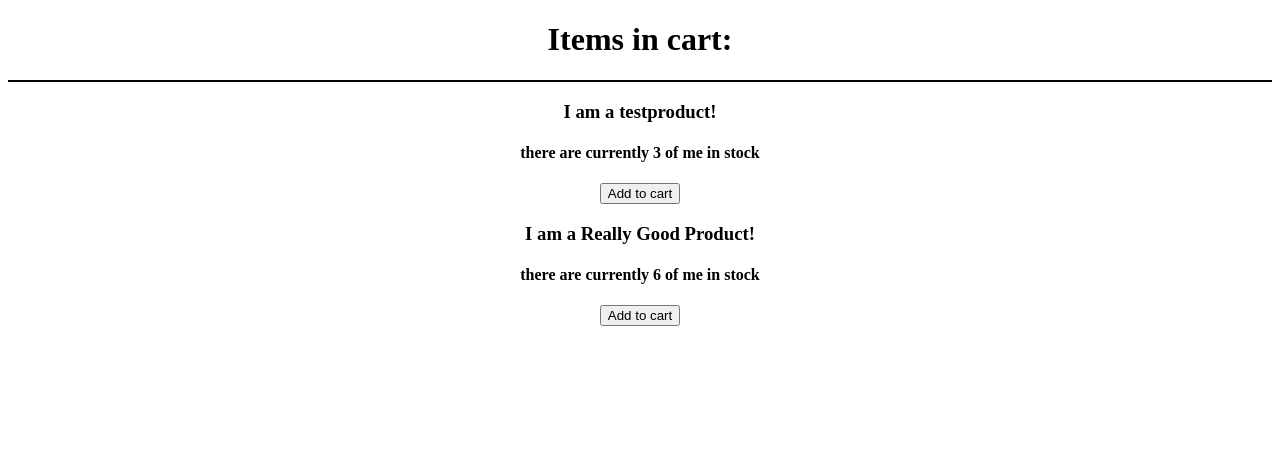
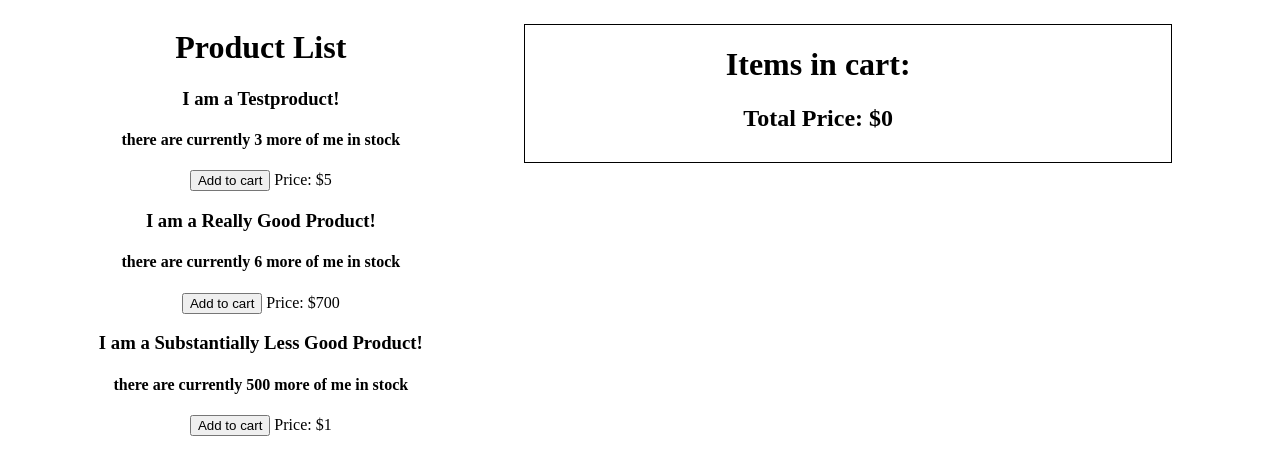
Before and after one commit to hudson-prestidge/reacty-shopping-cart, a React app: page / in a window 1280 px wide. Built offline with nearby package versions, Linux system fonts and the light colour scheme.

Commit message:
can see total price of purchase

```diff
--- a/components/App.js
+++ b/components/App.js
@@ -9,14 +9,20 @@ export default class App extends React.Component {
 
 
   render () {
+    console.log(this.props.state);
     return (
       <div>
-        <h1> Items in cart: </h1>
         <ul className='cartList'>
-          {this.props.state.cartItems.map((item, i) => <ListProduct name={item} key={i} state={this.props.store.getState()} store={this.props.store}/>)}
+          <h1> Items in cart: </h1>
+          {this.props.state.cartItems.map((item, i) => <ListProduct price={this.props.state.prices[item.split(' ').join('')]} name={item} key={i} state={this.props.store.getState()} store={this.props.store}/>)}
+          <h2> Total Price: ${this.props.state.totalPrice} </h2>
         </ul>
-        <Product name='testproduct' stock={this.props.state.stocks.testproduct} state={this.props.store.getState()} store={this.props.store}/>
-        <Product name='Really Good Product' stock={this.props.state.stocks.reallyGoodProduct} state={this.props.store.getState()} store={this.props.store}/>
+        <div className='productList'>
+          <h1> Product List </h1>
+          <Product name='Testproduct' stock={this.props.state.stocks.Testproduct} state={this.props.store.getState()} store={this.props.store} price={this.props.state.prices.Testproduct}/>
+          <Product name='Really Good Product' stock={this.props.state.stocks.ReallyGoodProduct} state={this.props.store.getState()} store={this.props.store} price={this.props.state.prices.ReallyGoodProduct}/>
+          <Product name='Substantially Less Good Product' stock={this.props.state.stocks.SubstantiallyLessGoodProduct} state={this.props.store.getState()} store={this.props.store} price={this.props.state.prices.SubstantiallyLessGoodProduct}/>
+        </div>
       </div>
     )
   }
--- a/components/ListProduct.js
+++ b/components/ListProduct.js
@@ -15,7 +15,7 @@ export default class ListProduct extends React.Component {
   render () {
     return (
       <div>
-        <h3> I am a {this.props.name}! </h3>
+        <h3> {this.props.name} </h3>
         <button onClick={this.RemoveFromCart}>Remove from cart</button>
       </div>
     )
--- a/components/Product.js
+++ b/components/Product.js
@@ -7,7 +7,7 @@ export default class Product extends React.Component {
   }
 
   addToCart () {
-    if(this.props.state.stocks[this.props.name] > 0){
+    if(this.props.state.stocks[this.props.name.split(" ").join("")] > 0){
       this.props.store.dispatch(
         { type: 'ADD_TO_CART', product: this }
       )
@@ -18,8 +18,8 @@ export default class Product extends React.Component {
     return (
       <div>
         <h3> I am a {this.props.name}! </h3>
-        <h4> there are currently {this.props.stock} of me in stock </h4>
-        <button onClick={this.addToCart}>Add to cart</button>
+        <h4> there are currently {this.props.stock} more of me in stock </h4>
+        <button onClick={this.addToCart}>Add to cart</button> Price: ${this.props.price}
       </div>
     )
   }
--- a/index.css
+++ b/index.css
@@ -3,5 +3,15 @@ body {
 }
 
 .cartList {
+  width: 40%;
   border: 1px solid black;
+  padding-bottom: 10px;
+  padding-right: 100px;
+  float: right;
+  margin-right: 100px;
 }
+
+.productList {
+  width: 40%;
+  float: left;
+}
--- a/reducer.js
+++ b/reducer.js
@@ -1,13 +1,17 @@
 import clone from 'clone'
 
-export default (state = {cartItems: [], stocks: {testproduct: 3, reallyGoodProduct: 6}}, action) => {
+export default (state = {cartItems: [],
+   stocks: {Testproduct: 3, ReallyGoodProduct: 6, SubstantiallyLessGoodProduct: 500},
+    totalPrice: 0,
+    prices: {Testproduct: 5, ReallyGoodProduct: 700, SubstantiallyLessGoodProduct: 1}}, action) => {
   let newState = clone(state)
   console.log(action)
 
   switch (action.type) {
     case 'ADD_TO_CART':
       newState.cartItems = [...newState.cartItems, action.product.props.name]
-      newState.stocks[action.product.props.name]--
+      newState.stocks[action.product.props.name.split(" ").join("")]--
+      newState.totalPrice += action.product.props.price
       return newState
 
     case 'REMOVE_FROM_CART':
@@ -15,7 +19,8 @@ export default (state = {cartItems: [], stocks: {testproduct: 3, reallyGoodProdu
       //this currently removes any identical item from the cart :|:|:|:|:|:|
       let indexToDelete = newState.cartItems.indexOf(itemToRemove)
       newState.cartItems.splice(indexToDelete, 1)
-      newState.stocks[action.listProduct.props.name]++
+      newState.stocks[action.listProduct.props.name.split(" ").join("")]++
+      newState.totalPrice -= action.listProduct.props.price
       return newState
 
     default:
```
